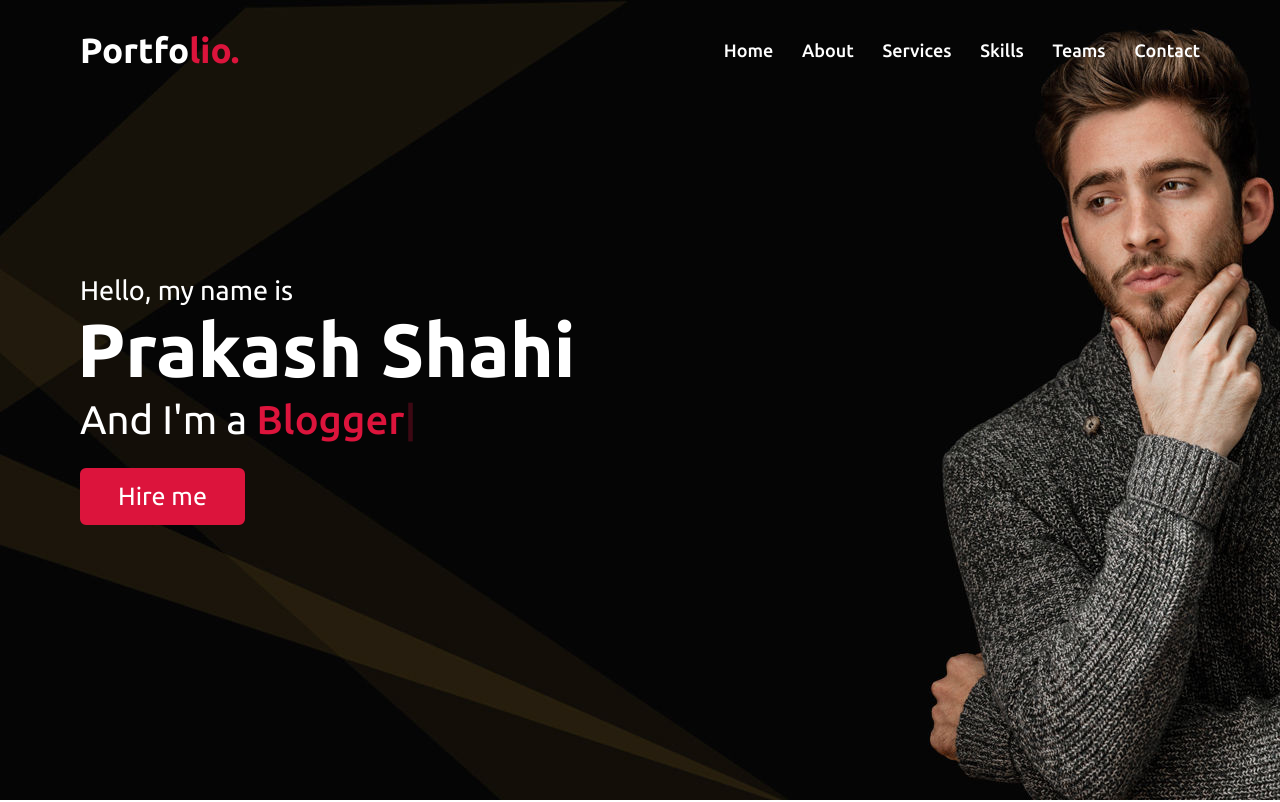
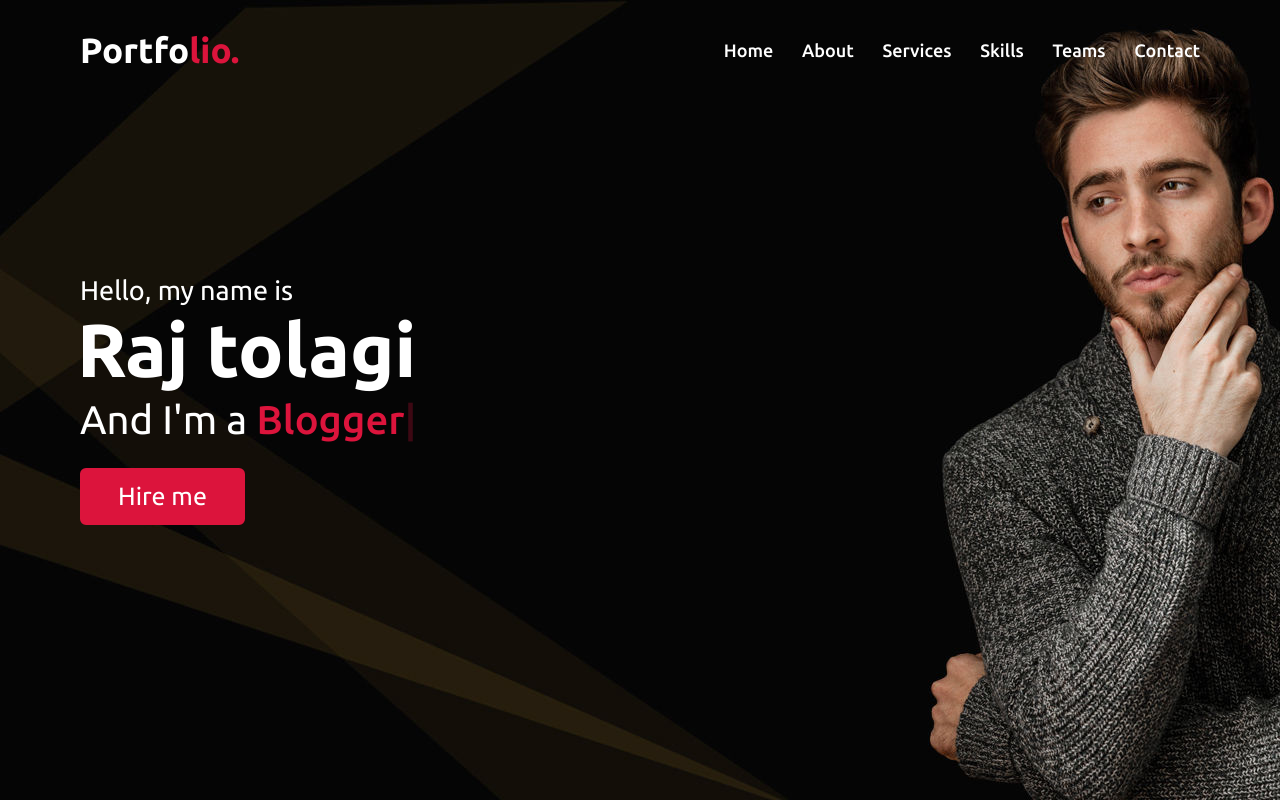
Before and after one commit to om511z/raj, a plain HTML site: page index.html in a window 1280 px wide. Shown: the top 802 px of the page. Drawn offline with nearby package versions, Linux system fonts and the light colour scheme.

Commit message:
Update index.html

```diff
--- a/index.html
+++ b/index.html
@@ -40,7 +40,7 @@
         <div class="max-width">
             <div class="home-content">
                 <div class="text-1">Hello, my name is</div>
-                <div class="text-2">Prakash Shahi</div>
+                <div class="text-2">Raj tolagi</div>
                 <div class="text-3">And I'm a <span class="typing"></span></div>
                 <a href="#">Hire me</a>
             </div>
```
